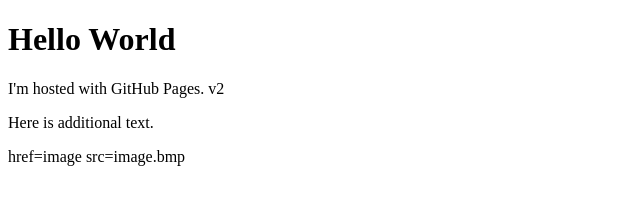
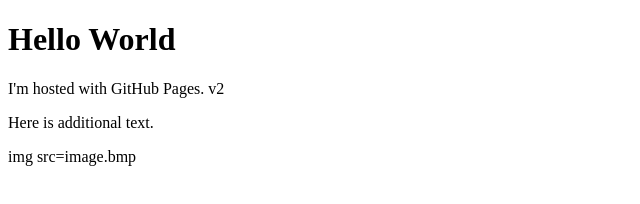
Before and after one commit to patrickhw/patrickhw.github.io, a plain HTML site: page index.html in a window 1280 px wide. Shown: the full height of the page, 0-640 px from the left. Drawn offline with Linux system fonts and the light colour scheme.

Commit message:
correct html

```diff
--- a/index.html
+++ b/index.html
@@ -4,6 +4,6 @@
 <h1>Hello World</h1>
 <p>I'm hosted with GitHub Pages. v2</p>
 <p>Here is additional text.</p>
-<a>href=image src=image.bmp</a>
+<a>img src=image.bmp</a>
 </body>
 </html>
```
